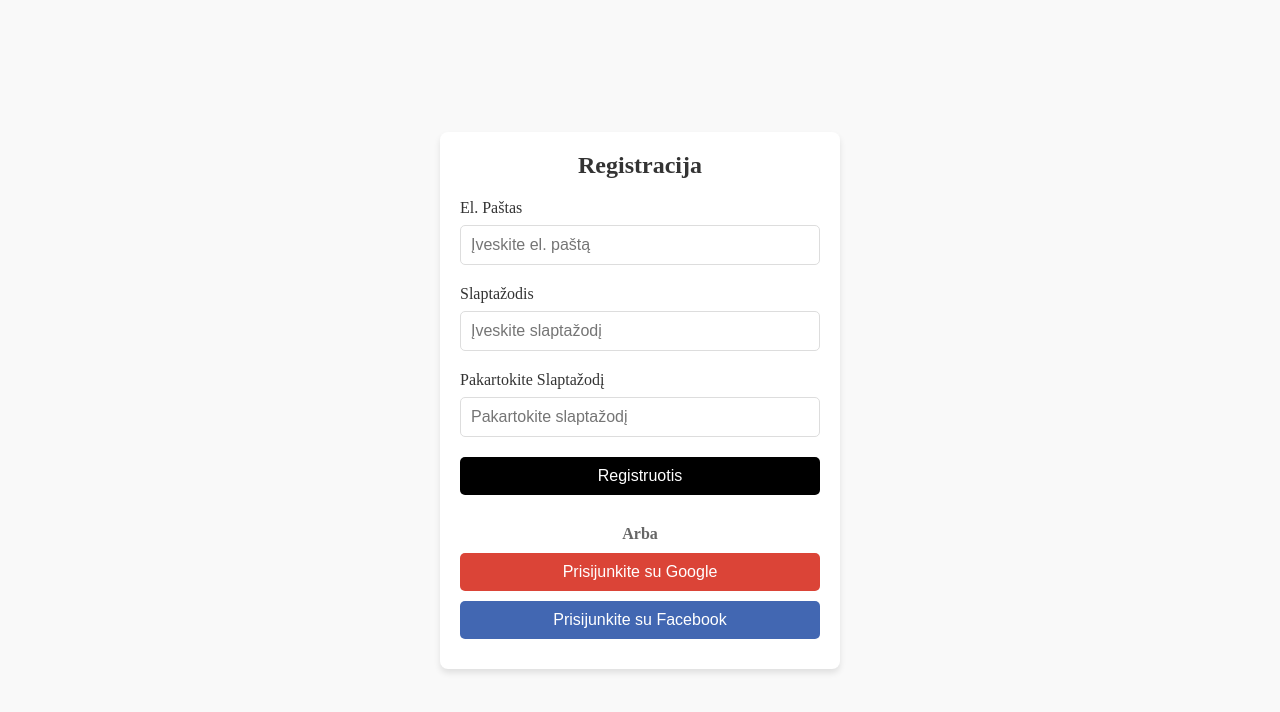
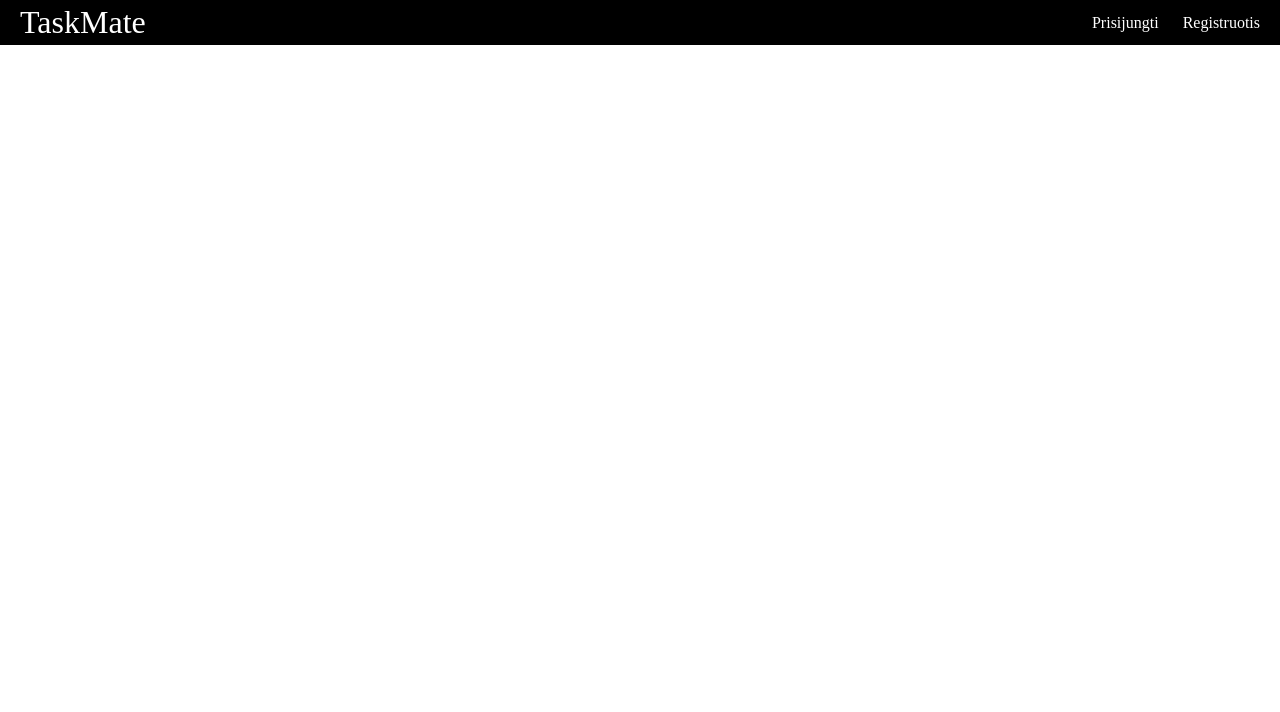
Before and after one commit to reikal1337/task-manager-smk, a Next.js app: page / in a window 1280 px wide. Shown: the top 712 px of the page. Built offline with nearby package versions, Linux system fonts and the light colour scheme.

Commit message:
added routing

```diff
--- a/package.json
+++ b/package.json
@@ -9,8 +9,9 @@
     "lint": "next lint"
   },
   "dependencies": {
+    "next": "15.0.2",
     "react": "19.0.0-rc-02c0e824-20241028",
     "react-dom": "19.0.0-rc-02c0e824-20241028",
-    "next": "15.0.2"
+    "react-router-dom": "^7.0.1"
   }
 }
--- a/src/app/components/navbar.js
+++ b/src/app/components/navbar.js
@@ -1,3 +1,4 @@
+import { Link } from 'react-router-dom';
 import "../styles.css";
 
 export default function Navbar() {
@@ -8,10 +9,10 @@ export default function Navbar() {
       </a>
       <ul>
         <li>
-          <a href="/prisijungti">Prisijungti</a>
+          <Link to="/login">Prisijungti</Link>
         </li>
         <li>
-          <a href="/registracija">Pradėti</a>
+          <Link to="/registration">Registruotis</Link>
         </li>
       </ul>
     </nav>
--- a/src/app/page.js
+++ b/src/app/page.js
@@ -1,6 +1,17 @@
+"use client";
+import { BrowserRouter as Router, Route, Routes } from 'react-router-dom';
 import Navbar from "./components/navbar";
 import Registration from "./components/registration";
 
 export default function Home() {
-  return  <Registration/>;
+  return (
+    <Router>
+      <Navbar/>
+      <div className='content' >
+        <Routes>
+          <Route path="/registration" element={<Registration/>} />
+        </Routes>
+      </div>
+    </Router>
+  );
 }
```
Also changed, not shown: 1 other file (tests, documents, lock files or other folders).
